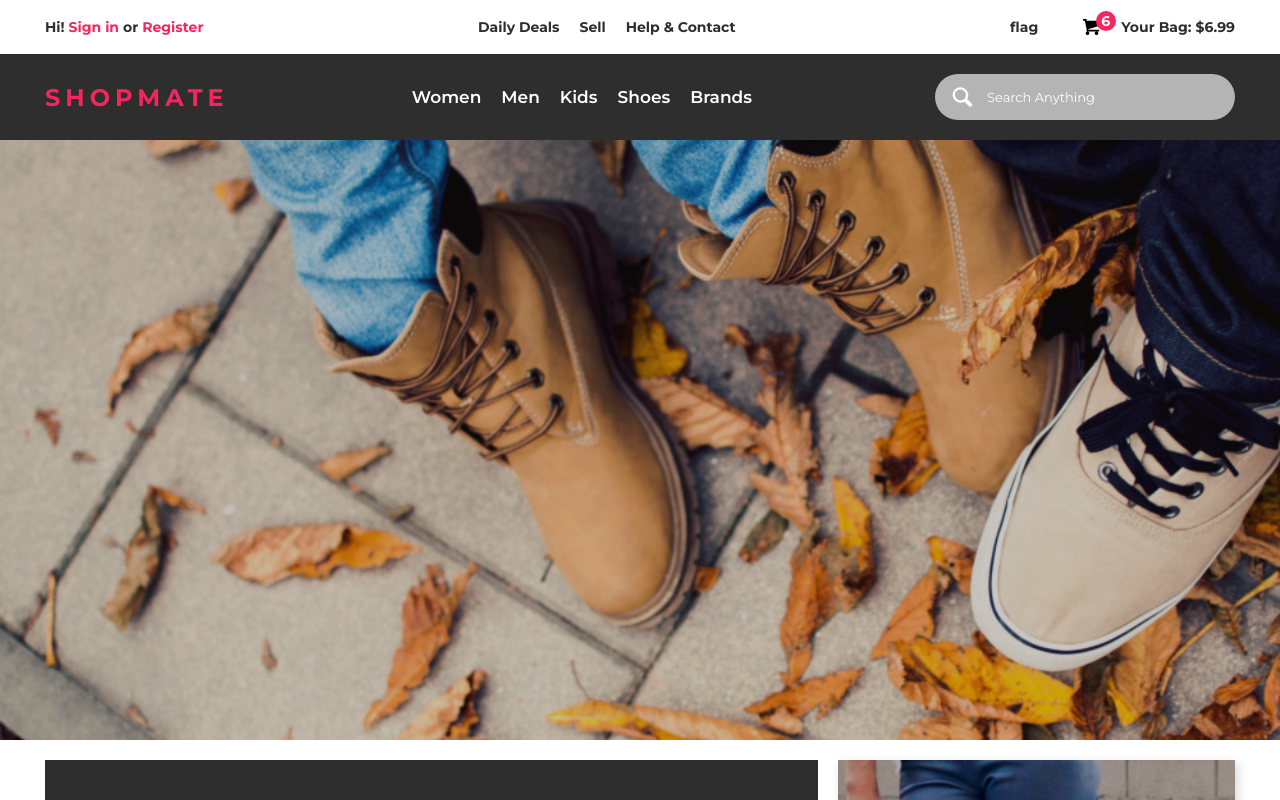
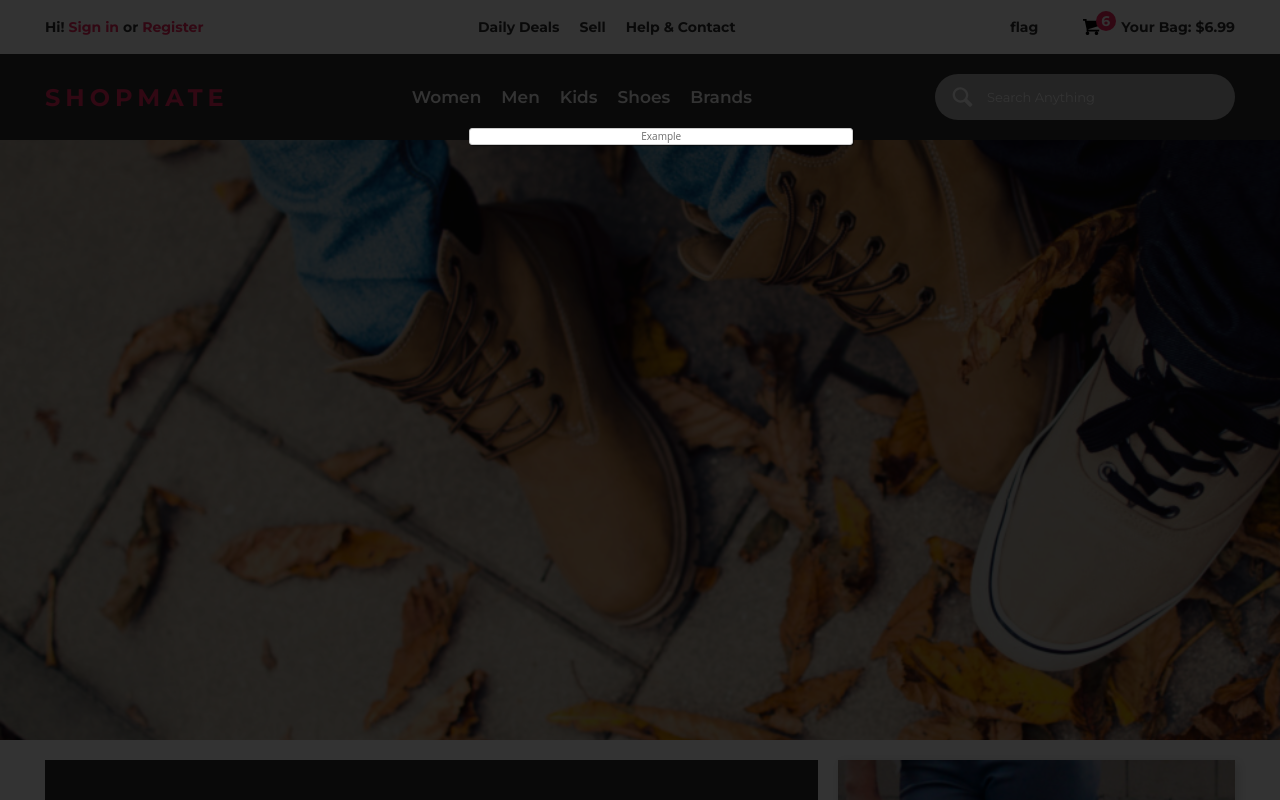
Before and after one commit to luiejohn/challenge, a React (Create React App) app: page / in a window 1280 px wide. Both pictures are taken after a click on the element "Sign in". Shown: the top 800 px of the page. Built offline with nearby package versions, Linux system fonts and the light colour scheme; a web font is replaced by a local one.

Commit message:
Added firebase config and setup modal component

```diff
--- a/package.json
+++ b/package.json
@@ -4,7 +4,8 @@
   "private": true,
   "dependencies": {
     "@material-ui/core": "^4.0.2",
-    "axios": "^0.19.0",
+    "axios": "^0.21.1",
+    "firebase": "^8.2.4",
     "node-sass": "^4.14.1",
     "npm-font-open-sans": "^1.1.0",
     "rc-checkbox": "^2.1.7",
@@ -19,7 +20,7 @@
     "redux": "^4.0.4",
     "redux-form": "^8.2.3",
     "redux-thunk": "^2.3.0",
-    "serve": "^11.1.0",
+    "serve": "^11.3.2",
     "typeface-montserrat": "0.0.75",
     "typeface-playfair-display": "0.0.72"
   },
--- /dev/null
+++ b/src/components/common/Modal/modal.js
@@ -0,0 +1,26 @@
+import React from "react";
+
+import BackDrop from "../backdrop/backdrop";
+
+import "./modal.scss";
+
+const signIn = (props) => {
+  return (
+    <div>
+      <BackDrop
+        className={props.show ? "backdrop" : null}
+        show={props.show}
+        onClick={() => props.handleChange(!props.show)}
+      />
+      <div
+        className={
+          props.show ? "signInModal modal-show" : "signInModal modal-hide"
+        }
+      >
+        {props.children}
+      </div>
+    </div>
+  );
+};
+
+export default signIn;
--- /dev/null
+++ b/src/components/common/Modal/modal.scss
@@ -0,0 +1,28 @@
+.signInModal {
+  position: fixed;
+  z-index: 1100;
+  background-color: #fff;
+  width: 30%;
+  border: 1px solid #ccc;
+  box-shadow: 1px 1px 1px rgba(0, 0, 0, 0.5);
+  border-radius: 3px;
+  // padding: 1.6rem;
+  left: 36.66%;
+  top: 16%;
+  box-sizing: border-box;
+  transition: all 0.3s ease-out;
+}
+
+.modal-show {
+  transform: translateY(0);
+  opacity: 1;
+}
+
+.modal-hide {
+  transform: translateY(-100vh);
+  opacity: 0;
+}
+
+.modal-content {
+  // padding: 3rem;
+}
--- /dev/null
+++ b/src/components/common/backdrop/backdrop.js
@@ -0,0 +1,9 @@
+import React from "react";
+
+import "./backdrop.scss";
+
+const BackDrop = ({ className, onClick }) => {
+  return <div className={className} onClick={onClick}></div>;
+};
+
+export default BackDrop;
--- /dev/null
+++ b/src/components/common/backdrop/backdrop.scss
@@ -0,0 +1,9 @@
+.backdrop {
+  width: 100%;
+  height: 100%;
+  position: fixed;
+  z-index: 1000;
+  background-color: rgba(0, 0, 0, 0.8);
+  left: 0;
+  top: 0;
+}
--- a/src/components/common/nav/nav.js
+++ b/src/components/common/nav/nav.js
@@ -2,6 +2,7 @@ import React, { Fragment, useState } from "react";
 import { Link, withRouter } from "react-router-dom";
 import { connect } from "react-redux";
 import { compose } from "redux";
+import Modal from "../Modal/modal";
 
 import "./nav.scss";
 
@@ -10,7 +11,7 @@ import Cart from "./../cart/cart";
 
 const Navigation = (props) => {
   const [isCart, setCart] = useState(false);
-  console.log(props);
+  const [isSignInModal, setSignInModal] = useState(false);
 
   return (
     <Fragment>
@@ -18,7 +19,14 @@ const Navigation = (props) => {
         <div className="container-center">
           <div className="navigation__cart">
             <div className="navigation__cart__greet">
-              Hi! <span>Sign in</span> or <span>Register</span>
+              Hi!{" "}
+              <span onClick={() => setSignInModal(!isSignInModal)}>
+                Sign in
+              </span>{" "}
+              or{" "}
+              <span onClick={() => setSignInModal(!isSignInModal)}>
+                Register
+              </span>
             </div>
 
             <div className="navigation__cart__deals">
@@ -127,6 +135,10 @@ const Navigation = (props) => {
           </div>
         </div>
       </div>
+
+      <Modal show={isSignInModal} handleChange={setSignInModal}>
+        Example
+      </Modal>
     </Fragment>
   );
 };
```
Also changed, not shown: src/firebase/firebase.utils.js (added, +24 -0 lines), 1 other file (tests, documents, lock files or other folders).
